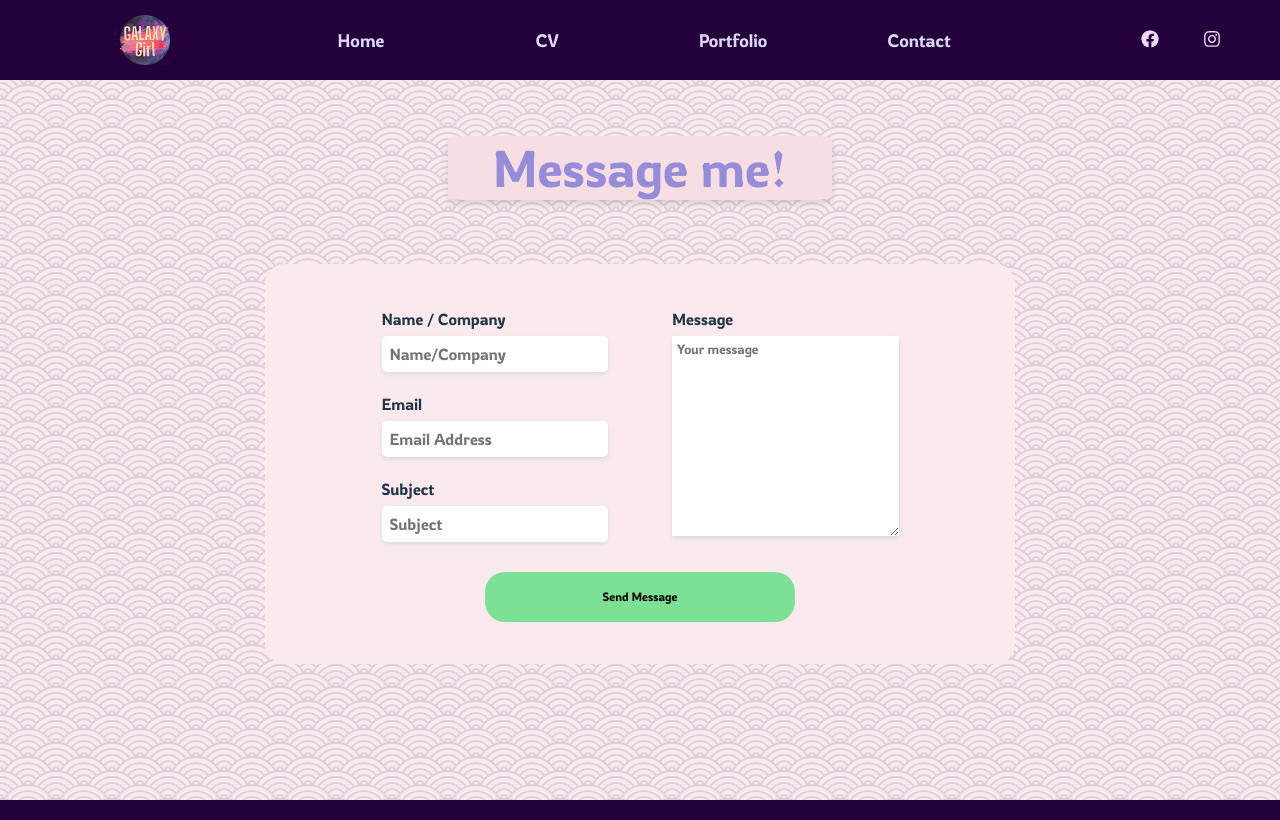
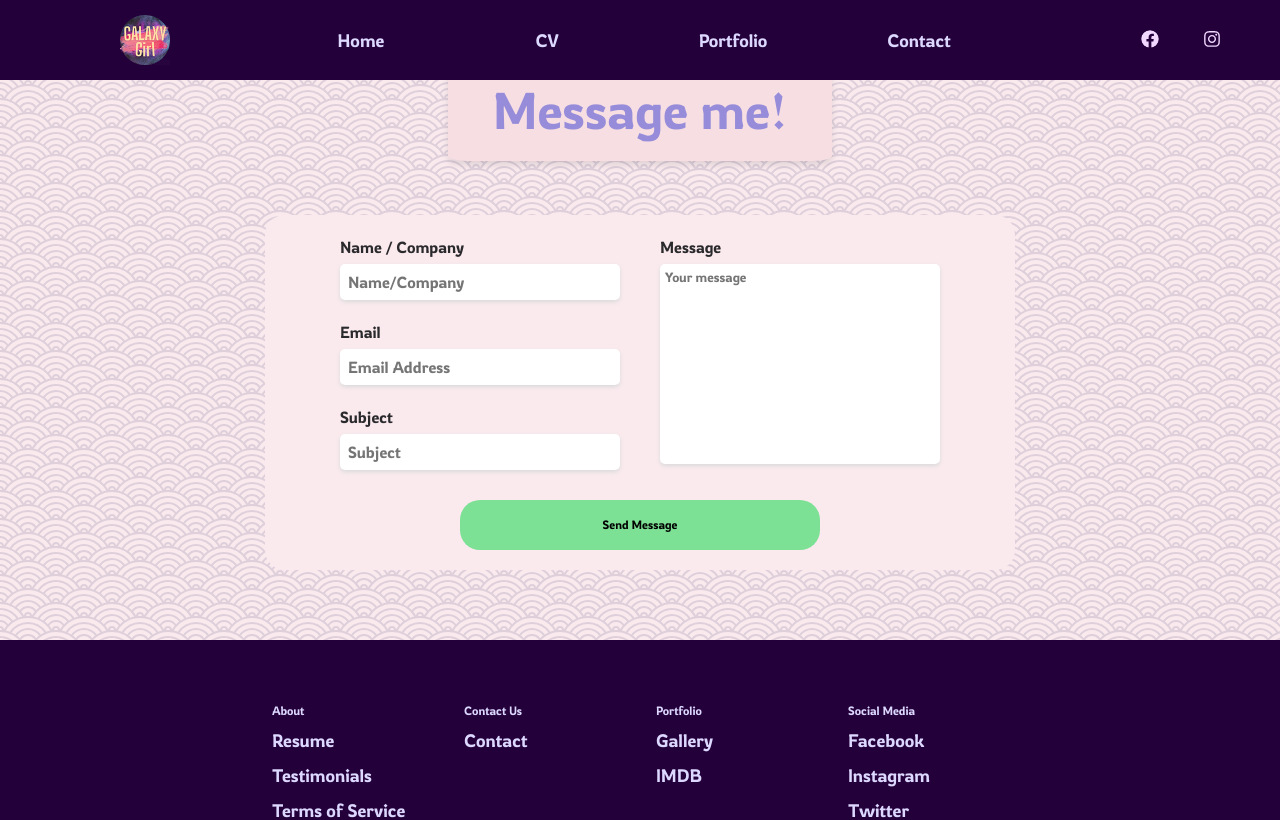
Before and after one commit to joshuabarua/galaxy-girl-vite, a React (Vite) app: page /contact in a window 1280 px wide. Shown: the top 820 px of the page. Built offline with nearby package versions, Linux system fonts and the light colour scheme.

Commit message:
Fix contact page styling

```diff
--- a/src/pages/contact/Contact.jsx
+++ b/src/pages/contact/Contact.jsx
@@ -4,6 +4,8 @@ import Lottie from 'react-lottie';
 import confettiData from '../../assets/lotties/confetti2.json';
 import './contact.css';
 import {Box, Stack, Button} from '@mui/material';
+import {useTheme} from '@mui/material/styles';
+import useMediaQuery from '@mui/material/useMediaQuery';
 
 const Confetti = ({lottieResult}) => {
 	const defaultOptions = {
@@ -35,6 +37,9 @@ const Contact = () => {
 	const [email, setEmail] = useState('');
 	const [subject, setSubject] = useState('');
 	const [message, setMessage] = useState('');
+
+	const theme = useTheme();
+	const isSmallScreen = useMediaQuery(theme.breakpoints.down('md'));
 
 	const customSubmit = (e) => {
 		e.preventDefault();
@@ -93,8 +98,8 @@ const Contact = () => {
 
 						<Box className="form-container">
 							<form action="" onSubmit={customSubmit}>
-								<Stack direction="row" justifyContent={'space-evenly'} spacing={8} sx={{width: '100%'}}>
-									<Stack direction="column" sx={{width: '50%'}}>
+								<Stack direction={isSmallScreen ? 'column' : 'row'} justifyContent={'space-evenly'} spacing={5} sx={{width: '100%'}}>
+									<Stack direction="column" sx={{width: isSmallScreen ? '100%' : '50%'}}>
 										<Stack direction="column">
 											<label className="form-label">Name / Company</label>
 											<input type="text" placeholder="Name/Company" name="name" value={name} required className="form-input" onChange={(e) => setName(e.target.value)} />
@@ -125,7 +130,7 @@ const Contact = () => {
 										</Stack>
 									</Stack>
 
-									<Stack direction="column" sx={{width: '50%'}}>
+									<Stack direction="column" sx={{width: isSmallScreen ? '100%' : '50%'}}>
 										<Stack direction="column" className="form-input-field">
 											<label className="form-label"> Message</label>
 											<textarea
--- a/src/pages/contact/contact.css
+++ b/src/pages/contact/contact.css
@@ -7,7 +7,7 @@
 	align-items: center;
 	justify-content: center;
 	width: 100vw;
-	height: 100vh;
+	height: 80vh;
 }
 
 .contactOverlay {
@@ -18,8 +18,9 @@
 
 .titleBox {
 	display: flex;
-	height: 8vh;
+	height: 10vh;
 	max-height: 80px;
+
 	justify-content: center;
 	align-items: center;
 }
@@ -27,6 +28,7 @@
 .titleMsgText {
 	display: flex;
 	height: 100%;
+	min-height: 100px;
 	justify-content: center;
 	align-items: center;
 	background-color: hsl(347, 62%, 92%);
@@ -34,7 +36,8 @@
 	border-radius: 5%;
 	box-shadow: 0 4px 6px 0 hsla(0, 0%, 0%, 0.1);
 	width: 30vw;
-	min-width: 250px;
+	min-width: 350px;
+	max-width: 400px;
 }
 
 .titleMsgText > h1 {
@@ -46,11 +49,10 @@
 	justify-content: space-evenly;
 	align-items: center;
 	flex-direction: column;
-	padding: 30px;
-	height: 50vh;
+	padding: 20px;
 	border-radius: 20px;
 	background-color: hsl(347, 62%, 95%);
-	width: 80vw;
+	width: 60vw;
 	max-width: 750px;
 	min-width: 350px;
 }
@@ -63,29 +65,35 @@
 .form-label {
 	width: 100%;
 	font-size: 1rem;
+	color: #2a292c;
 }
 
 .form-input {
 	margin: 5px 0px 20px 0px;
 	padding: 0.5rem;
 	font-size: 1rem;
+	min-width: 280px;
 	border-radius: 5px;
-	width: 100%;
 	border: 0;
+	color: #2a292c;
 	-webkit-box-shadow: 0px 0px 48px 0px rgb(218, 218, 218);
 	box-shadow: 0px 2px 4px 0px rgb(218, 218, 218);
+	background-color: white;
 }
 
 .form-textarea {
 	margin: 5px 0px 20px 0px;
 	border: 0;
 	width: 100%;
+	min-width: 280px;
 	height: 200px;
 	padding: 5px;
-	margin-bottom: 20px;
-	color: black;
+	color: #2a292c;
+	background-color: white;
 	-webkit-box-shadow: 0px 0px 8px 0px rgb(218, 218, 218);
 	box-shadow: 0px 2px 4px 0px rgb(218, 218, 218);
+	border-radius: 5px;
+	resize: none;
 }
 
 .form-btn {
```
